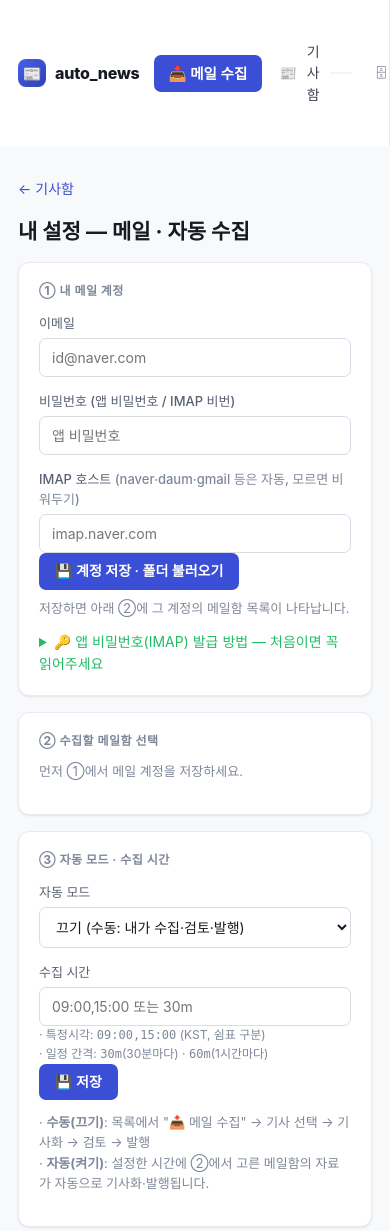
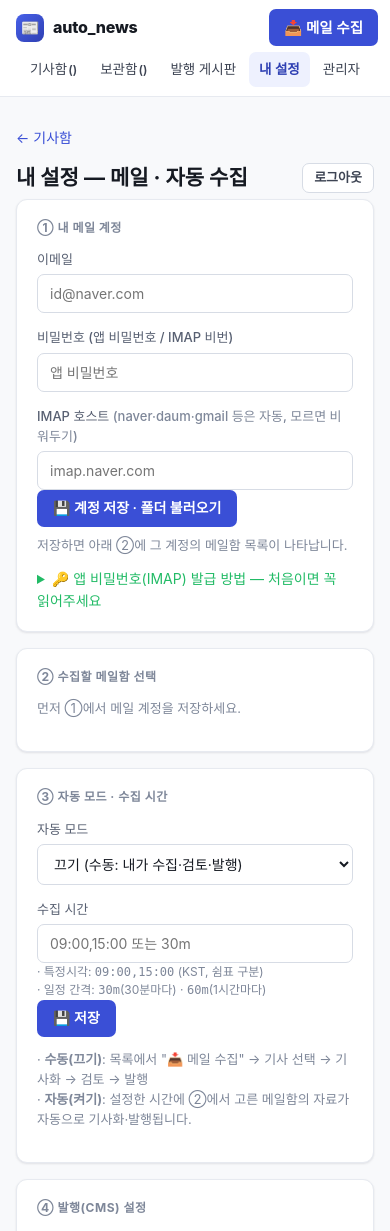
Before and after one commit to scorbito/AutoNews, a FastAPI app: page /settings in a window 390 px wide. Shown: the top 1231 px of the page. Run offline with FastAPI, Linux system fonts and the light colour scheme; the visitor is signed in with stand-in values (Sample User, id 1); some libraries are stand-ins or nearby versions; some web fonts are replaced.

Commit message:
모바일 세로형 레이아웃 + 발행·재생성 확인 모달
- 모바일 상단: auto_news+메일수집 한 줄, 메뉴 가운데 가로 배치(카운트 인라인 텍스트)
- 기사함 카드/표 세로 흐름으로 정리 — 가로 스크롤 제거
- 로그아웃을 내 설정으로 이동
- 발행·전체발행·재생성에 범용 확인 모달(data-confirm)

Co-Authored-By: Claude Opus 4.8 <noreply@anthropic.com>

```diff
--- a/src/aute_news/web/static/app.css
+++ b/src/aute_news/web/static/app.css
@@ -283,20 +283,54 @@ button[disabled] { opacity: .8; cursor: default; }
 }
 .modal h3 { font-size: 17px; font-weight: 700; }
 
-/* ── 반응형 ──────────────────────────────────────────── */
+/* ── 반응형 (모바일: 전체 세로형) ─────────────────────── */
 @media (max-width: 820px) {
+  html, body { overflow-x: hidden; }
   .app { grid-template-columns: 1fr; }
+
+  /* 사이드바: 상단 한 줄 — auto_news | 메뉴(가운데) | 메일수집 */
   .sidebar {
-    position: static; height: auto; flex-direction: row; align-items: center;
-    overflow-x: auto; padding: 10px; gap: 6px;
+    position: relative; height: auto; flex-direction: row; flex-wrap: wrap;
+    align-items: center; padding: 9px 12px; gap: 8px; row-gap: 6px;
+    border-right: 0; border-bottom: 1px solid var(--border);
   }
-  .brand { padding: 6px 8px; }
-  .sidebar .collect { margin: 0; }
+  /* 1행: auto_news (왼쪽, 늘어남) + 메일 수집 (오른쪽) */
+  .brand { order: 1; flex: 1 1 auto; padding: 2px 4px; }
+  .sidebar .collect { order: 2; margin: 0; flex: none; }
   .sidebar .collect button { width: auto; padding: 9px 14px; }
-  .nav { flex-direction: row; margin: 0; }
-  .nav-label, .sidebar .spacer { display: none; }
-  .userbox { border-top: 0; border-left: 1px solid var(--border); padding: 0 0 0 10px; margin: 0; }
-  .userbox .who { display: none; }
-  .content { padding: 18px; }
+  /* 2행: 메뉴 가로 (가운데) */
+  .nav {
+    order: 3; flex: 1 1 100%; min-width: 0; flex-direction: row; flex-wrap: wrap;
+    justify-content: center; gap: 3px; margin: 0;
+  }
+  .nav-item { flex: none; padding: 7px 10px; font-size: 13.5px; gap: 0; }
+  .nav-item .ico { display: none; }                    /* 모바일은 텍스트만 (공간 확보) */
+  /* 카운트를 뱃지 대신 기사함(7) 인라인 텍스트로 */
+  .nav-item .nav-count,
+  .nav-item.active .nav-count {
+    background: none; color: inherit; font-weight: 600;
+    margin-left: 1px; padding: 0; min-width: 0;
+  }
+  .nav-item .nav-count::before { content: '('; }
+  .nav-item .nav-count::after { content: ')'; }
+  .nav-label, .sidebar .spacer, .queue, .userbox { display: none; }  /* 로그아웃은 내 설정으로 */
+
+  .content { padding: 16px; max-width: 100%; overflow-x: hidden; }
   .grid { grid-template-columns: 1fr; }
+
+  /* 메일 카드 머리: 제목 위 / 액션 버튼 아래로 세로 배치 */
+  .msg-head { flex-direction: column; align-items: stretch; gap: 10px; }
+  .msg-actions { justify-content: flex-start; }
+
+  /* 기사 표 → 세로 흐름 (가로 넘침 제거): 제목 한 줄, 그 아래 분류·상태·발행 */
+  .msg-arts, .msg-arts tbody, .msg-arts tr, .msg-arts td { display: block; width: auto !important; }
+  .msg-arts tr {
+    display: flex; flex-wrap: wrap; align-items: center; gap: 8px 12px;
+    padding: 12px 16px; border-bottom: 1px solid var(--border);
+  }
+  .msg-arts tbody tr:last-child { border-bottom: 0; }
+  .msg-arts td { padding: 0 !important; border: 0; }
+  .msg-arts td:first-child { display: none; }          /* 번호 숨김 */
+  .msg-arts td:nth-child(2) { flex: 1 1 100%; }         /* 제목 한 줄 차지 */
+  .msg-arts td:nth-child(2) a { font-size: 15px; }
 }
--- a/src/aute_news/web/templates/article_detail.html
+++ b/src/aute_news/web/templates/article_detail.html
@@ -27,7 +27,7 @@
     <div class="row" style="margin-top:12px;">
       <button type="submit" form="editform">💾 저장</button>
       <form method="post" action="/a/{{ a.id }}/review"><button class="gray" type="submit">✓ 검토완료</button></form>
-      <form method="post" action="/a/{{ a.id }}/publish"><button class="publish" type="submit">🚀 발행</button></form>
+      <form method="post" action="/a/{{ a.id }}/publish" data-confirm="이 기사를 발행합니다. 계속할까요?"><button class="publish" type="submit">🚀 발행</button></form>
     </div>
     <p class="muted">※ 로컬·CMS 미설정이면 발행 게시판(미리보기), 운영서버+CMS 설정이면 실제 발행됩니다.</p>
   </div>
--- a/src/aute_news/web/templates/base.html
+++ b/src/aute_news/web/templates/base.html
@@ -85,10 +85,49 @@
       </div>
     </div>
   </div>
+  <!-- 범용 확인 모달 (발행·전체발행·재생성 등) — 폼에 data-confirm="문구" 달면 자동 -->
+  <div id="actionConfirm" class="modal-ov" onclick="if(event.target===this)closeActionConfirm()">
+    <div class="modal">
+      <h3 id="acTitle" style="margin:0 0 10px;">확인</h3>
+      <p id="acMsg" class="muted" style="margin:0 0 20px; line-height:1.7; font-size:14px;"></p>
+      <div class="row" style="justify-content:flex-end; gap:8px;">
+        <button type="button" class="secondary" onclick="closeActionConfirm()">취소</button>
+        <button type="button" id="acOk" onclick="confirmAction()">확인</button>
+      </div>
+    </div>
+  </div>
+
   <script>
     function openCollectConfirm() { document.getElementById('collectConfirm').style.display = 'flex'; }
     function closeCollectConfirm() { document.getElementById('collectConfirm').style.display = 'none'; }
-    document.addEventListener('keydown', e => { if (e.key === 'Escape') closeCollectConfirm(); });
+
+    // 범용 확인 모달 — data-confirm 폼의 제출을 가로채 확인 후 진행
+    let _acForm = null;
+    function openActionConfirm(form, msg) {
+      _acForm = form;
+      document.getElementById('acMsg').textContent = msg;
+      document.getElementById('actionConfirm').style.display = 'flex';
+    }
+    function closeActionConfirm() {
+      document.getElementById('actionConfirm').style.display = 'none';
+      _acForm = null;
+    }
+    function confirmAction() {
+      const f = _acForm; closeActionConfirm();
+      if (f) f.submit();   // 프로그램적 제출(submit 리스너 우회) → 실제 진행
+    }
+    document.addEventListener('submit', function (e) {
+      const f = e.target;
+      if (f.dataset && f.dataset.confirm) {
+        e.preventDefault();
+        e.stopPropagation();   // gen-form 등 다른 submit 리스너 차단
+        openActionConfirm(f, f.dataset.confirm);
+      }
+    }, true);
+
+    document.addEventListener('keydown', e => {
+      if (e.key === 'Escape') { closeCollectConfirm(); closeActionConfirm(); }
+    });
   </script>
 </body>
 </html>
--- a/src/aute_news/web/templates/settings.html
+++ b/src/aute_news/web/templates/settings.html
@@ -2,7 +2,10 @@
 {% block title %}내 설정{% endblock %}
 {% block body %}
 <p><a href="/inbox">← 기사함</a></p>
-<h2>내 설정 — 메일 · 자동 수집</h2>
+<div class="row" style="justify-content:space-between; align-items:center; margin-bottom:6px;">
+  <h2 style="margin:0;">내 설정 — 메일 · 자동 수집</h2>
+  <a href="/logout" class="btn secondary sm">로그아웃</a>
+</div>
 
 {% if welcome %}
 <div class="card" style="max-width:560px; margin-bottom:16px; background:#f1f6ff; border-color:#cfe0ff;">
```
Also changed, not shown: src/aute_news/web/templates/inbox.html (+6 -3 lines).
